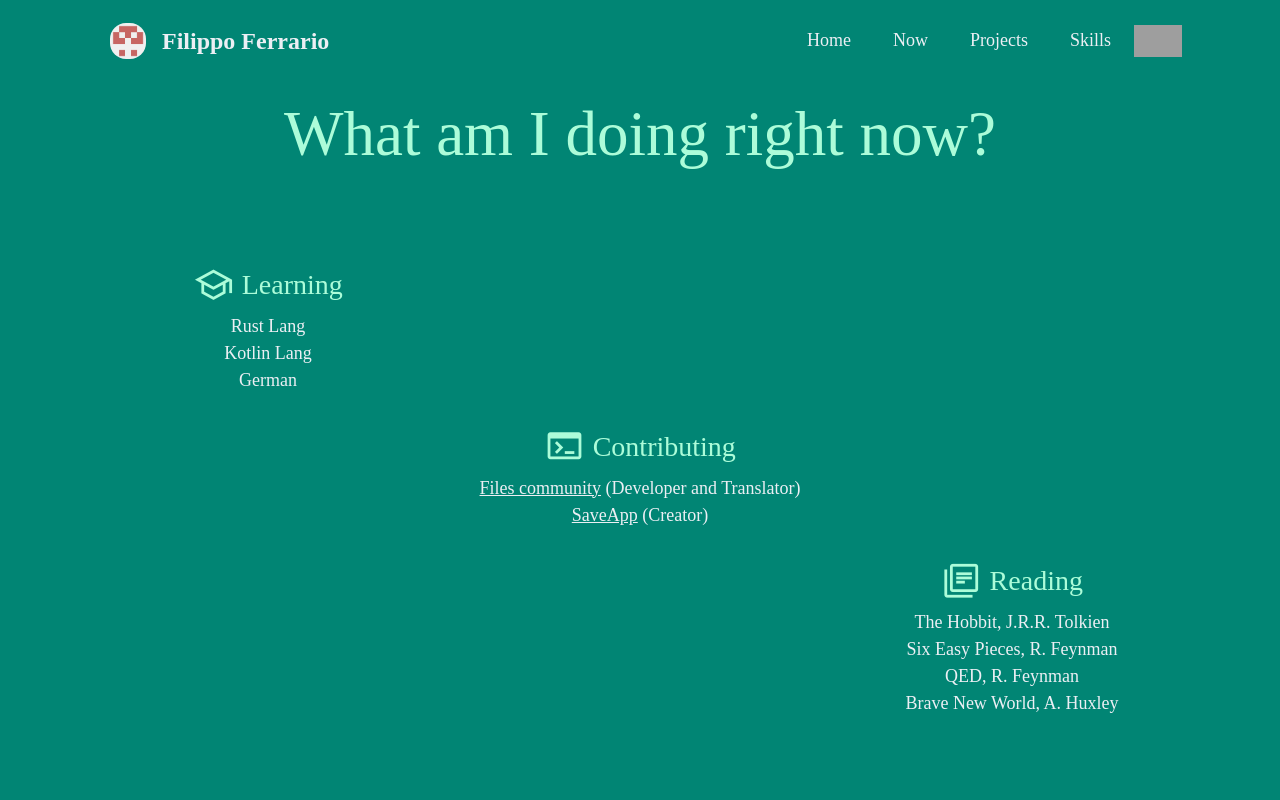
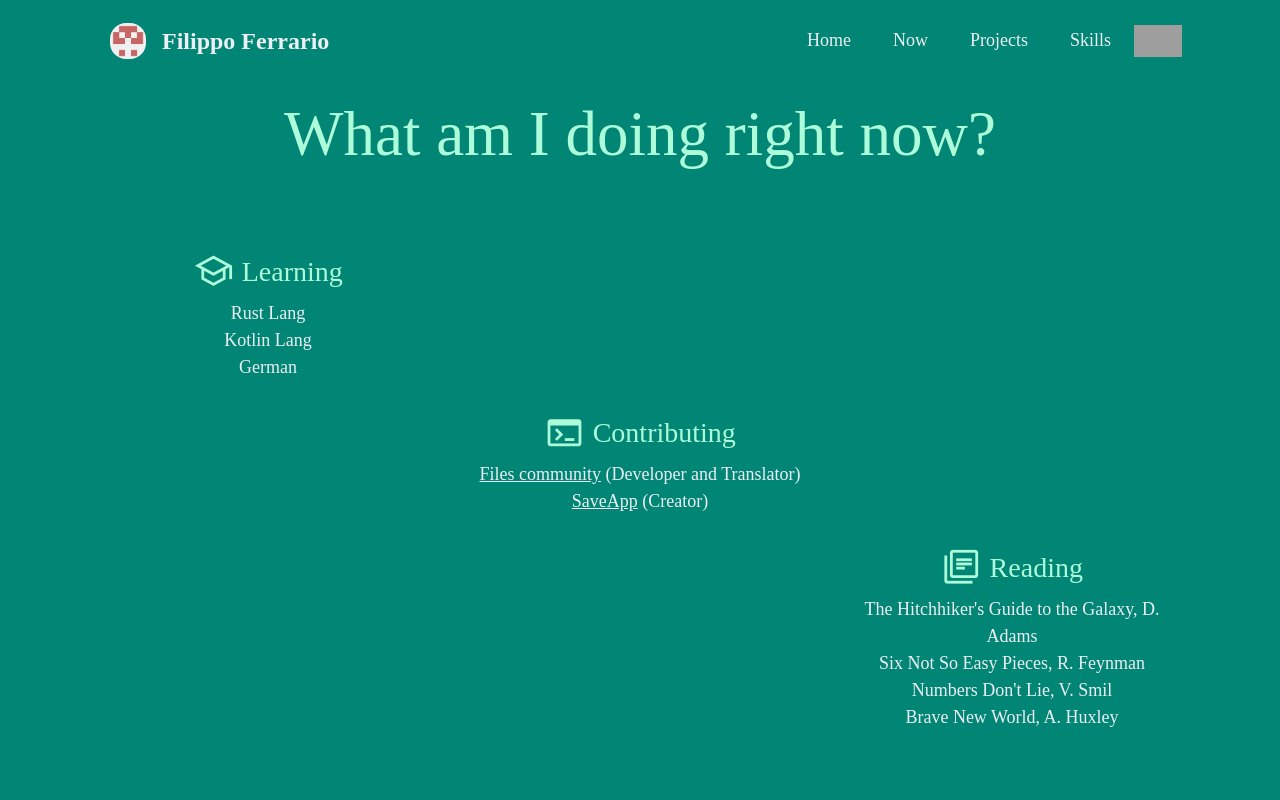
Before and after one commit to ferrariofilippo/PersonalWebsite, a Next.js app: page /now in a window 1280 px wide. Shown: the top 800 px of the page. Built offline with nearby package versions, Linux system fonts and the light colour scheme; grey boxes are pictures that could not be loaded; a web font is replaced by a local one.

Commit message:
Visited link fix

```diff
--- a/src/pages/now.js
+++ b/src/pages/now.js
@@ -139,13 +139,13 @@ export default function Now() {
                   className={styles.list}
                 >
                   <li>
-                    The Hobbit, J.R.R. Tolkien
+                    The Hitchhiker's Guide to the Galaxy, D. Adams
                   </li>
                   <li>
-                    Six Easy Pieces, R. Feynman
+                    Six Not So Easy Pieces, R. Feynman
                   </li>
                   <li>
-                    QED, R. Feynman
+                    Numbers Don't Lie, V. Smil
                   </li>
                   <li>
                     Brave New World, A. Huxley
--- a/src/styles/globals.css
+++ b/src/styles/globals.css
@@ -79,6 +79,10 @@ footer {
   color: #ACFCD9;
 }
 
+.custom-link:visited {
+  color: #ECEFF4;
+}
+
 .navbar-brand {
   font-size: x-large;
   font-weight: 600;
```
